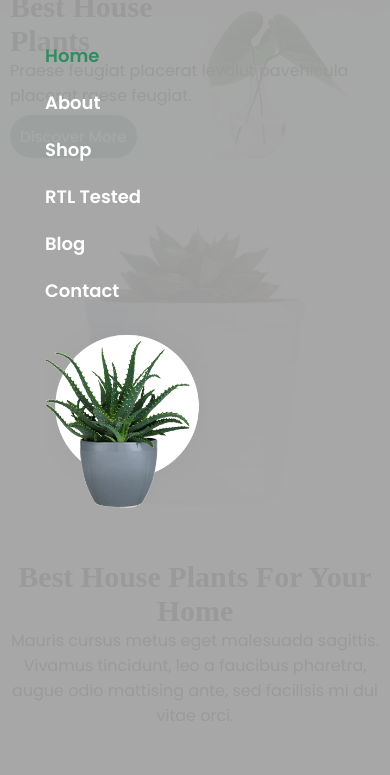
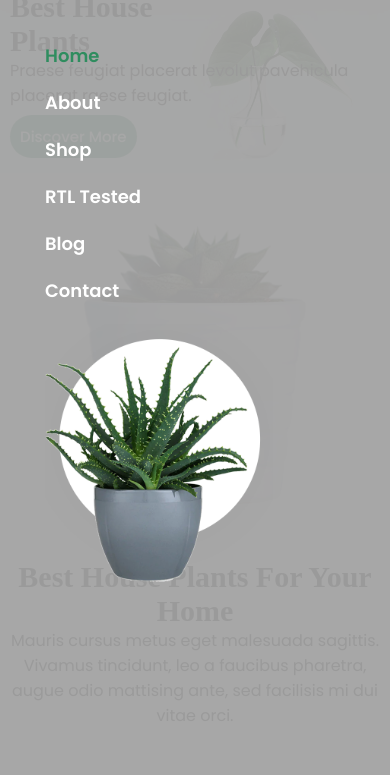
Before and after one commit to BasharatAliKing/Plants, a plain HTML site: page index.html in a window 390 px wide. Both pictures are taken after a click on the element 353 px from the left and 27 px from the top of the page. Shown: the part 67-842 px from the top of the page. Drawn offline with Linux system fonts and the light colour scheme; a web font is replaced by a local one.

Commit message:
edit readme and add new.md

```diff
--- a/assets/css/index.css
+++ b/assets/css/index.css
@@ -511,7 +511,7 @@ footer:hover{
         color:#2f8d5f;
     }
     #head #side ul li a img{
-        width: 50%;
+        width: 70%;
     }
     #header .right{
         display: none;
--- a/assets/js/index.js
+++ b/assets/js/index.js
@@ -23,7 +23,7 @@ close.addEventListener("click",closeside);
 function sidebarclick(){
   console.log("Clicked...");
    head.appendChild(side);
-   console.log(head)
+  //  console.log(head);
 }
 function closeside(){
   console.log("clicked...");
```
